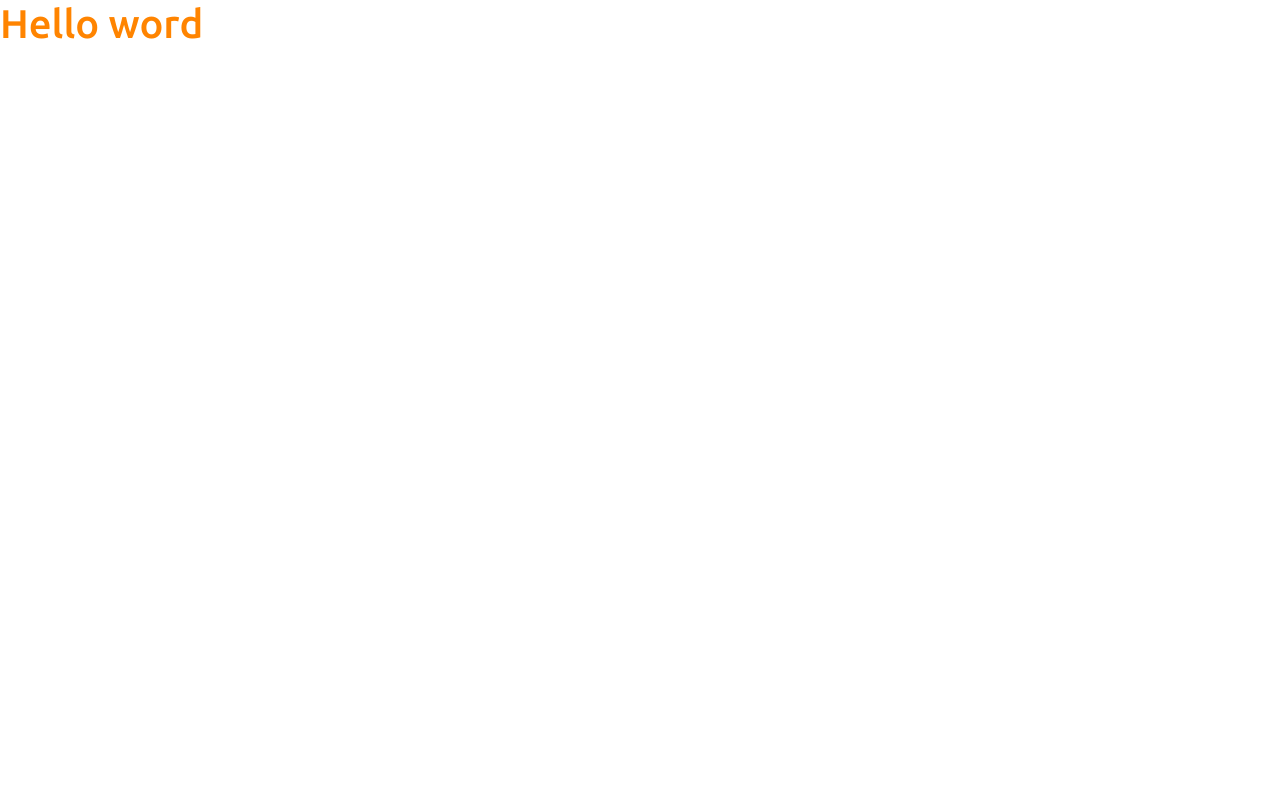
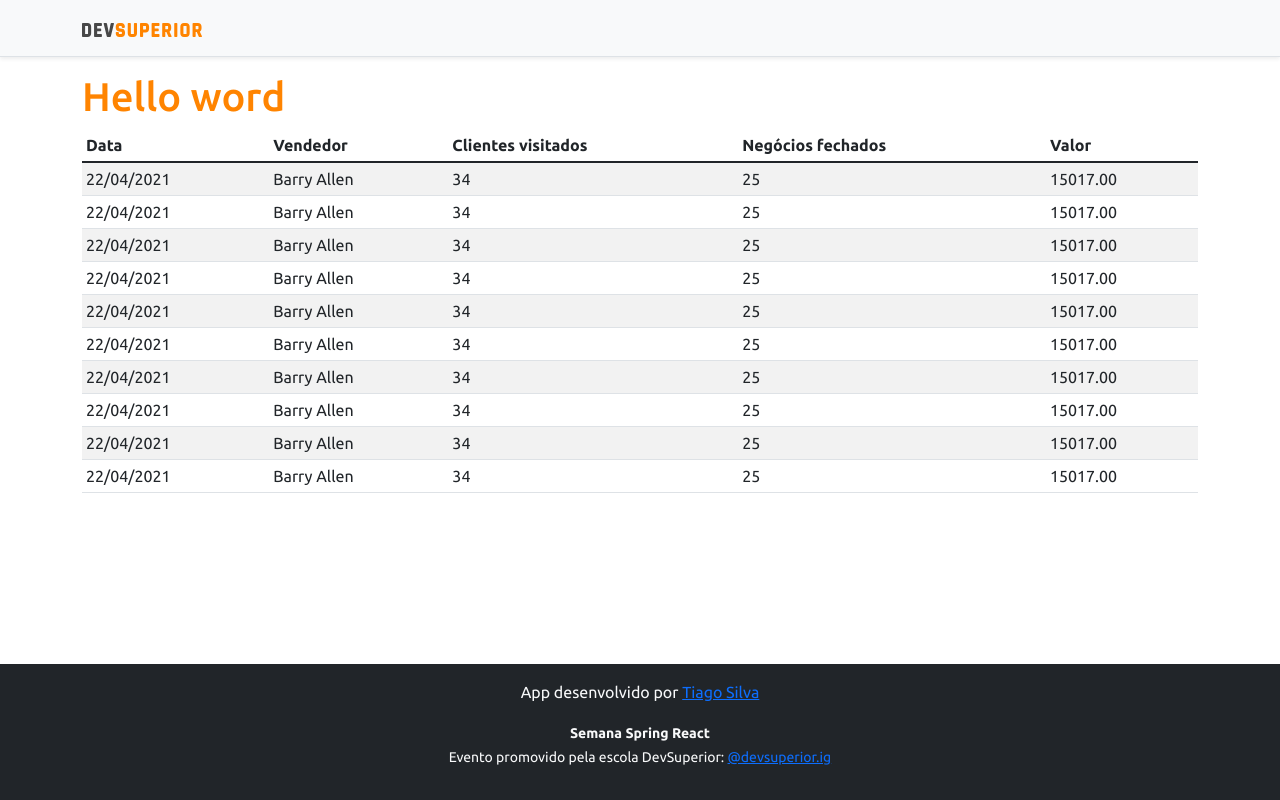
Before and after one commit to Tiagohs199/projeto-sds3, a React (Create React App) app in the folder frontend/: page / in a window 1280 px wide. Built offline with nearby package versions, Linux system fonts and the light colour scheme.

Commit message:
Basic static components

```diff
--- a/frontend/src/App.tsx
+++ b/frontend/src/App.tsx
@@ -1,9 +1,22 @@
+
+
+
+import NavBar from "components/NavBar";
+import Footer from "components/Footer";
+import DataTable from "components/DataTable";
 
 function App() {
   return (
-    <div>
-      <h1 className= "text-primary">Hello word</h1>
-    </div>
+    <>
+      <NavBar />
+      <div className="container">
+        <h1 className="text-primary">Hello word</h1>
+        <DataTable />
+      </div>
+
+      <Footer />
+
+    </>
   );
 }
 
--- /dev/null
+++ b/frontend/src/components/DataTable/index.tsx
@@ -0,0 +1,91 @@
+const DataTable = () => {
+    return (
+        <div className="table-responsive">
+            <table className="table table-striped table-sm">
+                <thead>
+                    <tr>
+                        <th>Data</th>
+                        <th>Vendedor</th>
+                        <th>Clientes visitados</th>
+                        <th>Negócios fechados</th>
+                        <th>Valor</th>
+                    </tr>
+                </thead>
+                <tbody>
+                    <tr>
+                        <td>22/04/2021</td>
+                        <td>Barry Allen</td>
+                        <td>34</td>
+                        <td>25</td>
+                        <td>15017.00</td>
+                    </tr>
+                    <tr>
+                        <td>22/04/2021</td>
+                        <td>Barry Allen</td>
+                        <td>34</td>
+                        <td>25</td>
+                        <td>15017.00</td>
+                    </tr>
+                    <tr>
+                        <td>22/04/2021</td>
+                        <td>Barry Allen</td>
+                        <td>34</td>
+                        <td>25</td>
+                        <td>15017.00</td>
+                    </tr>
+                    <tr>
+                        <td>22/04/2021</td>
+                        <td>Barry Allen</td>
+                        <td>34</td>
+                        <td>25</td>
+                        <td>15017.00</td>
+                    </tr>
+                    <tr>
+                        <td>22/04/2021</td>
+                        <td>Barry Allen</td>
+                        <td>34</td>
+                        <td>25</td>
+                        <td>15017.00</td>
+                    </tr>
+                    <tr>
+                        <td>22/04/2021</td>
+                        <td>Barry Allen</td>
+                        <td>34</td>
+                        <td>25</td>
+                        <td>15017.00</td>
+                    </tr>
+                    <tr>
+                        <td>22/04/2021</td>
+                        <td>Barry Allen</td>
+                        <td>34</td>
+                        <td>25</td>
+                        <td>15017.00</td>
+                    </tr>
+                    <tr>
+                        <td>22/04/2021</td>
+                        <td>Barry Allen</td>
+                        <td>34</td>
+                        <td>25</td>
+                        <td>15017.00</td>
+                    </tr>
+                    <tr>
+                        <td>22/04/2021</td>
+                        <td>Barry Allen</td>
+                        <td>34</td>
+                        <td>25</td>
+                        <td>15017.00</td>
+                    </tr>
+                    <tr>
+                        <td>22/04/2021</td>
+                        <td>Barry Allen</td>
+                        <td>34</td>
+                        <td>25</td>
+                        <td>15017.00</td>
+                    </tr>
+                </tbody>
+            </table>
+        </div>
+    );
+}
+
+export default DataTable;
--- /dev/null
+++ b/frontend/src/components/Footer/index.tsx
@@ -0,0 +1,13 @@
+const Footer = () => {
+    return (
+        <footer className="footer mt-auto py-3 bg-dark">
+            <div className="container">
+                <p className="text-light">App desenvolvido por <a href="https://github.com/tiagohs199" target="_blank" rel="noreferrer">Tiago Silva</a></p>
+                <p className="text-light"><small><strong>Semana Spring React</strong><br />
+                    Evento promovido pela escola DevSuperior: <a href="https://instagram.com/devsuperior.ig" target="_blank" rel="noreferrer">@devsuperior.ig</a></small></p>
+            </div>
+        </footer>
+    );
+}
+
+export default Footer;
--- /dev/null
+++ b/frontend/src/components/NavBar/index.tsx
@@ -0,0 +1,17 @@
+
+import ImgDsDark from "assets/img/ds-dark.svg";
+
+const NavBar = () => {
+    return (
+        <div className="d-flex flex-column flex-md-row align-items-center p-3 px-md-4 mb-3 bg-light border-bottom shadow-sm">
+            <div className="container">
+                <nav className="my-2 my-md-0 mr-md-3">
+                    <img src={ImgDsDark} alt="DevSuperior" width="120" />
+                </nav>
+            </div>
+        </div>
+
+    );
+}
+
+export default NavBar;
```
Also changed, not shown: frontend/src/assets/img/ds-dark.svg (added).
